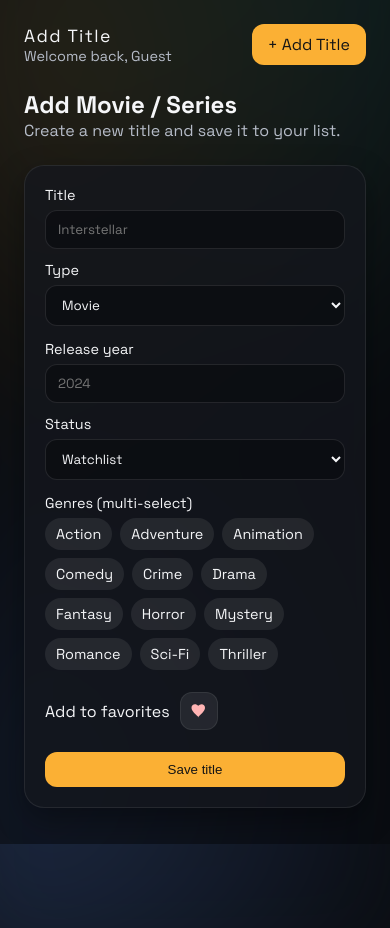
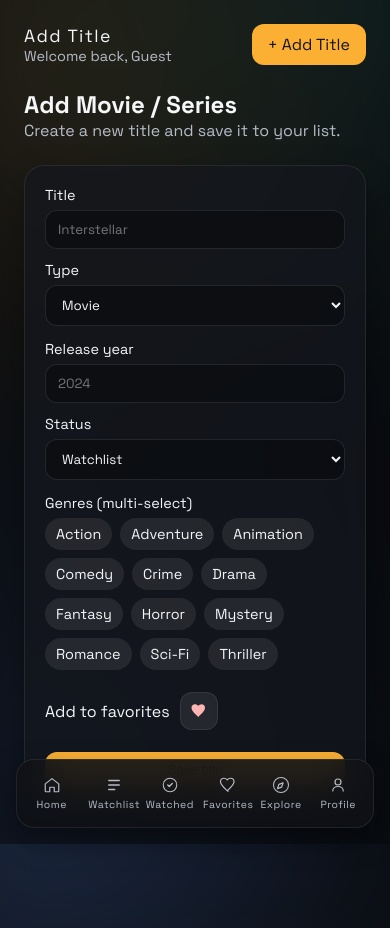
Before and after one commit to krcgoktug/RATEFLIX, a React (Vite) app in the folder client/: page /add in a window 390 px wide. Before the commit the page ends 844 px from the top, so only its background shows below. Built offline with nearby package versions, Linux system fonts and the light colour scheme; no server answers; sample sign-in values are in the browser's storage.

Commit message:
Add mobile nav, loaders, and UI polish

```diff
--- a/client/src/components/Layout.jsx
+++ b/client/src/components/Layout.jsx
@@ -1,5 +1,6 @@
 import Topbar from './Topbar.jsx';
 import Sidebar from './Sidebar.jsx';
+import MobileNav from './MobileNav.jsx';
 
 export default function Layout({ children, variant = 'app' }) {
   return (
@@ -10,6 +11,7 @@ export default function Layout({ children, variant = 'app' }) {
         <Topbar variant={variant} />
         <main className="app-content">{children}</main>
       </div>
+      {variant === 'app' && <MobileNav />}
     </div>
   );
 }
--- /dev/null
+++ b/client/src/components/Loader.jsx
@@ -0,0 +1,8 @@
+export default function Loader({ label = 'Loading...' }) {
+  return (
+    <div className="loader" role="status" aria-live="polite">
+      <span className="loader-ring" aria-hidden="true"></span>
+      <span className="loader-text">{label}</span>
+    </div>
+  );
+}
--- /dev/null
+++ b/client/src/components/MobileNav.jsx
@@ -0,0 +1,132 @@
+import { NavLink } from 'react-router-dom';
+
+const navItems = [
+  {
+    to: '/dashboard',
+    label: 'Home',
+    icon: (
+      <path
+        d="M3 10.5l9-7 9 7V20a1 1 0 01-1 1h-5v-6H9v6H4a1 1 0 01-1-1z"
+        fill="none"
+        stroke="currentColor"
+        strokeWidth="1.6"
+        strokeLinecap="round"
+        strokeLinejoin="round"
+      />
+    )
+  },
+  {
+    to: '/watchlist',
+    label: 'Watchlist',
+    icon: (
+      <path
+        d="M5 6h14M5 12h14M5 18h8"
+        fill="none"
+        stroke="currentColor"
+        strokeWidth="1.8"
+        strokeLinecap="round"
+        strokeLinejoin="round"
+      />
+    )
+  },
+  {
+    to: '/watched',
+    label: 'Watched',
+    icon: (
+      <>
+        <path
+          d="M9 12l2 2 4-4"
+          fill="none"
+          stroke="currentColor"
+          strokeWidth="1.8"
+          strokeLinecap="round"
+          strokeLinejoin="round"
+        />
+        <path
+          d="M12 21a9 9 0 100-18 9 9 0 000 18z"
+          fill="none"
+          stroke="currentColor"
+          strokeWidth="1.4"
+        />
+      </>
+    )
+  },
+  {
+    to: '/favorites',
+    label: 'Favorites',
+    icon: (
+      <path
+        d="M12 20.5l-1.45-1.32C5.4 14.36 2 11.28 2 7.5 2 5 4 3 6.5 3c1.74 0 3.41.81 4.5 2.09A6 6 0 0115.5 3C18 3 20 5 20 7.5c0 3.78-3.4 6.86-8.55 11.68L12 20.5z"
+        fill="none"
+        stroke="currentColor"
+        strokeWidth="1.6"
+        strokeLinecap="round"
+        strokeLinejoin="round"
+      />
+    )
+  },
+  {
+    to: '/explore',
+    label: 'Explore',
+    icon: (
+      <>
+        <path
+          d="M12 2a10 10 0 100 20 10 10 0 000-20z"
+          fill="none"
+          stroke="currentColor"
+          strokeWidth="1.4"
+        />
+        <path
+          d="M14.8 9.2l-2 5.6-5.6 2 2-5.6 5.6-2z"
+          fill="none"
+          stroke="currentColor"
+          strokeWidth="1.6"
+          strokeLinecap="round"
+          strokeLinejoin="round"
+        />
+      </>
+    )
+  },
+  {
+    to: '/profile',
+    label: 'Profile',
+    icon: (
+      <>
+        <path
+          d="M12 12a4 4 0 100-8 4 4 0 000 8z"
+          fill="none"
+          stroke="currentColor"
+          strokeWidth="1.6"
+        />
+        <path
+          d="M5 20c0-3.3 3-6 7-6s7 2.7 7 6"
+          fill="none"
+          stroke="currentColor"
+          strokeWidth="1.6"
+          strokeLinecap="round"
+        />
+      </>
+    )
+  }
+];
+
+export default function MobileNav() {
+  return (
+    <nav className="mobile-nav" aria-label="Primary">
+      {navItems.map((item) => (
+        <NavLink
+          key={item.to}
+          to={item.to}
+          className={({ isActive }) =>
+            isActive ? 'mobile-nav-link active' : 'mobile-nav-link'
+          }
+        >
+          <span className="nav-icon" aria-hidden="true">
+            <svg viewBox="0 0 24 24">{item.icon}</svg>
+          </span>
+          <span className="nav-label">{item.label}</span>
+        </NavLink>
+      ))}
+    </nav>
+  );
+}
--- a/client/src/pages/Dashboard.jsx
+++ b/client/src/pages/Dashboard.jsx
@@ -2,6 +2,7 @@ import { useEffect, useState } from 'react';
 import { Link } from 'react-router-dom';
 import Layout from '../components/Layout.jsx';
 import HeroCard from '../components/HeroCard.jsx';
+import Loader from '../components/Loader.jsx';
 import api from '../api/client.js';
 import { formatRating, formatDate } from '../utils/format.js';
 
@@ -55,7 +56,7 @@ export default function Dashboard() {
               <Link to="/watched" className="link">See all</Link>
             </div>
             {loading ? (
-              <p className="muted">Loading...</p>
+              <Loader label="Loading activity..." />
             ) : data.recent.length === 0 ? (
               <p className="muted">No watched titles yet.</p>
             ) : (
--- a/client/src/pages/Explore.jsx
+++ b/client/src/pages/Explore.jsx
@@ -3,6 +3,7 @@ import { useNavigate } from 'react-router-dom';
 import Layout from '../components/Layout.jsx';
 import TitleCard from '../components/TitleCard.jsx';
 import EmptyState from '../components/EmptyState.jsx';
+import LoadingGrid from '../components/LoadingGrid.jsx';
 import api from '../api/client.js';
 import { GENRES } from '../data/genres.js';
 
@@ -168,7 +169,7 @@ export default function Explore() {
       {message && <div className="alert">{message}</div>}
 
       {loading ? (
-        <p className="muted">Loading...</p>
+        <LoadingGrid count={9} />
       ) : items.length === 0 ? (
         <EmptyState
           title="No titles found"
--- a/client/src/pages/Favorites.jsx
+++ b/client/src/pages/Favorites.jsx
@@ -3,6 +3,7 @@ import { useNavigate } from 'react-router-dom';
 import Layout from '../components/Layout.jsx';
 import TitleCard from '../components/TitleCard.jsx';
 import EmptyState from '../components/EmptyState.jsx';
+import LoadingGrid from '../components/LoadingGrid.jsx';
 import api from '../api/client.js';
 
 export default function Favorites() {
@@ -41,7 +42,7 @@ export default function Favorites() {
       </div>
 
       {loading ? (
-        <p className="muted">Loading...</p>
+        <LoadingGrid count={6} />
       ) : items.length === 0 ? (
         <EmptyState
           title="No favorites yet"
--- a/client/src/pages/Watched.jsx
+++ b/client/src/pages/Watched.jsx
@@ -3,6 +3,7 @@ import { useNavigate } from 'react-router-dom';
 import Layout from '../components/Layout.jsx';
 import TitleCard from '../components/TitleCard.jsx';
 import EmptyState from '../components/EmptyState.jsx';
+import LoadingGrid from '../components/LoadingGrid.jsx';
 import api from '../api/client.js';
 import { formatRating, formatDate } from '../utils/format.js';
 
@@ -62,7 +63,7 @@ export default function Watched() {
       </div>
 
       {loading ? (
-        <p className="muted">Loading...</p>
+        <LoadingGrid count={6} />
       ) : sorted.length === 0 ? (
         <EmptyState
           title="No watched titles yet"
--- a/client/src/pages/Watchlist.jsx
+++ b/client/src/pages/Watchlist.jsx
@@ -3,6 +3,7 @@ import { useNavigate } from 'react-router-dom';
 import Layout from '../components/Layout.jsx';
 import TitleCard from '../components/TitleCard.jsx';
 import EmptyState from '../components/EmptyState.jsx';
+import LoadingGrid from '../components/LoadingGrid.jsx';
 import api from '../api/client.js';
 
 export default function Watchlist() {
@@ -65,7 +66,7 @@ export default function Watchlist() {
       </div>
 
       {loading ? (
-        <p className="muted">Loading...</p>
+        <LoadingGrid count={6} />
       ) : filtered.length === 0 ? (
         <EmptyState
           title="Your watchlist is empty"
--- a/client/src/styles/global.css
+++ b/client/src/styles/global.css
@@ -114,6 +114,55 @@ a {
   gap: 12px;
 }
 
+.mobile-nav {
+  position: fixed;
+  left: 50%;
+  bottom: 16px;
+  transform: translateX(-50%);
+  width: min(680px, calc(100% - 32px));
+  background: rgba(15, 17, 23, 0.9);
+  border: 1px solid var(--border);
+  border-radius: 18px;
+  padding: 8px;
+  display: none;
+  gap: 4px;
+  z-index: 30;
+  backdrop-filter: blur(18px);
+  box-shadow: var(--shadow);
+}
+
+.mobile-nav-link {
+  display: grid;
+  gap: 4px;
+  align-items: center;
+  justify-items: center;
+  padding: 8px 6px;
+  border-radius: 12px;
+  color: var(--muted);
+  font-size: 0.65rem;
+  letter-spacing: 0.05em;
+  transition: 0.2s ease;
+}
+
+.mobile-nav-link.active,
+.mobile-nav-link:hover {
+  background: rgba(255, 255, 255, 0.08);
+  color: var(--text);
+}
+
+.nav-icon {
+  width: 18px;
+  height: 18px;
+  display: inline-flex;
+  align-items: center;
+  justify-content: center;
+}
+
+.nav-icon svg {
+  width: 100%;
+  height: 100%;
+}
+
 .user-chip {
   display: flex;
   gap: 10px;
@@ -146,6 +195,7 @@ a {
   display: flex;
   flex-direction: column;
   gap: 24px;
+  position: relative;
 }
 
 .topbar {
@@ -318,6 +368,12 @@ a {
   border-radius: 20px;
   border: 1px solid var(--border);
   box-shadow: var(--shadow);
+  transition: transform 0.25s ease, border-color 0.25s ease, box-shadow 0.25s ease;
+}
+
+.dashboard-side .panel:hover {
+  transform: translateY(-2px);
+  border-color: rgba(255, 255, 255, 0.16);
 }
 
 .panel-header {
@@ -396,6 +452,12 @@ a {
   padding: 24px;
   border: 1px solid var(--border);
   box-shadow: var(--shadow);
+  transition: transform 0.25s ease, border-color 0.25s ease, box-shadow 0.25s ease;
+}
+
+.hero-card:hover {
+  transform: translateY(-2px);
+  border-color: rgba(255, 255, 255, 0.16);
 }
 
 .hero-label {
@@ -423,6 +485,10 @@ a {
   gap: 16px;
 }
 
+.card-grid > * {
+  animation: fadeUp 0.45s ease;
+}
+
 .title-card {
   background: var(--panel);
   border-radius: 20px;
@@ -431,6 +497,13 @@ a {
   box-shadow: var(--shadow);
   display: flex;
   flex-direction: column;
+  transition: transform 0.25s ease, border-color 0.25s ease, box-shadow 0.25s ease;
+}
+
+.title-card:hover {
+  transform: translateY(-4px);
+  border-color: rgba(255, 255, 255, 0.16);
+  box-shadow: 0 18px 36px rgba(0, 0, 0, 0.4);
 }
 
 .poster {
@@ -442,6 +515,11 @@ a {
   display: flex;
   align-items: center;
   justify-content: center;
+  transition: transform 0.3s ease;
+}
+
+.poster:hover {
+  transform: scale(1.02);
 }
 
 .poster-logo {
@@ -462,6 +540,7 @@ a {
   display: flex;
   flex-direction: column;
   gap: 10px;
+  flex: 1;
 }
 
 .title-row {
@@ -477,17 +556,25 @@ a {
   flex-wrap: wrap;
   font-size: 0.85rem;
   color: var(--muted);
+  min-height: 2.4em;
+  line-height: 1.2;
 }
 
 .title-review {
   font-size: 0.9rem;
   color: var(--muted);
+  display: -webkit-box;
+  -webkit-line-clamp: 2;
+  -webkit-box-orient: vertical;
+  overflow: hidden;
 }
 
 .card-actions {
   display: flex;
   gap: 8px;
   flex-wrap: wrap;
+  margin-top: auto;
+  align-items: center;
 }
 
 .actions-row {
@@ -763,6 +850,91 @@ textarea {
   gap: 16px;
 }
 
+.loader {
+  display: inline-flex;
+  align-items: center;
+  justify-content: center;
+  gap: 12px;
+  padding: 18px 16px;
+  background: rgba(255, 255, 255, 0.04);
+  border: 1px solid var(--border);
+  border-radius: 14px;
+  color: var(--muted);
+}
+
+.panel .loader {
+  width: 100%;
+}
+
+.loader-ring {
+  width: 28px;
+  height: 28px;
+  border-radius: 50%;
+  border: 3px solid rgba(255, 255, 255, 0.2);
+  border-top-color: var(--accent);
+  animation: spin 1s linear infinite;
+}
+
+.loader-text {
+  font-size: 0.9rem;
+}
+
+.skeleton-card {
+  background: var(--panel);
+  border-radius: 20px;
+  border: 1px solid var(--border);
+  overflow: hidden;
+  display: flex;
+  flex-direction: column;
+  min-height: 320px;
+}
+
+.skeleton {
+  background: linear-gradient(110deg, rgba(255, 255, 255, 0.08) 8%, rgba(255, 255, 255, 0.18) 18%, rgba(255, 255, 255, 0.08) 33%);
+  background-size: 200% 100%;
+  animation: shimmer 1.4s ease-in-out infinite;
+}
+
+.skeleton-poster {
+  height: 180px;
+}
+
+.skeleton-body {
+  display: grid;
+  gap: 10px;
+  padding: 16px;
+  flex: 1;
+}
+
+.skeleton-line {
+  height: 12px;
+  border-radius: 999px;
+}
+
+.skeleton-line.wide {
+  width: 75%;
+}
+
+.skeleton-line.short {
+  width: 55%;
+}
+
+.skeleton-actions {
+  display: flex;
+  gap: 8px;
+  margin-top: auto;
+}
+
+.skeleton-pill {
+  height: 28px;
+  width: 110px;
+  border-radius: 999px;
+}
+
+.skeleton-pill.small {
+  width: 46px;
+}
+
 .auth-footer {
   color: var(--muted);
 }
@@ -784,6 +956,29 @@ textarea {
   }
 }
 
+@keyframes spin {
+  to {
+    transform: rotate(360deg);
+  }
+}
+
+@keyframes shimmer {
+  0% {
+    background-position: 200% 0;
+  }
+  100% {
+    background-position: -200% 0;
+  }
+}
+
+@media (prefers-reduced-motion: reduce) {
+  * {
+    animation-duration: 0.01ms !important;
+    animation-iteration-count: 1 !important;
+    transition-duration: 0.01ms !important;
+  }
+}
+
 @media (max-width: 1024px) {
   .dashboard-grid {
     grid-template-columns: 1fr;
@@ -801,6 +996,12 @@ textarea {
 
   .app-main {
     padding: 24px;
+    padding-bottom: 120px;
+  }
+
+  .mobile-nav {
+    display: grid;
+    grid-template-columns: repeat(6, minmax(0, 1fr));
   }
 }
 
```
Also changed, not shown: client/src/components/LoadingGrid.jsx (added, +20 -0 lines), client/src/pages/TitleDetail.jsx (+24 -1 lines), client/vercel.json (added).
